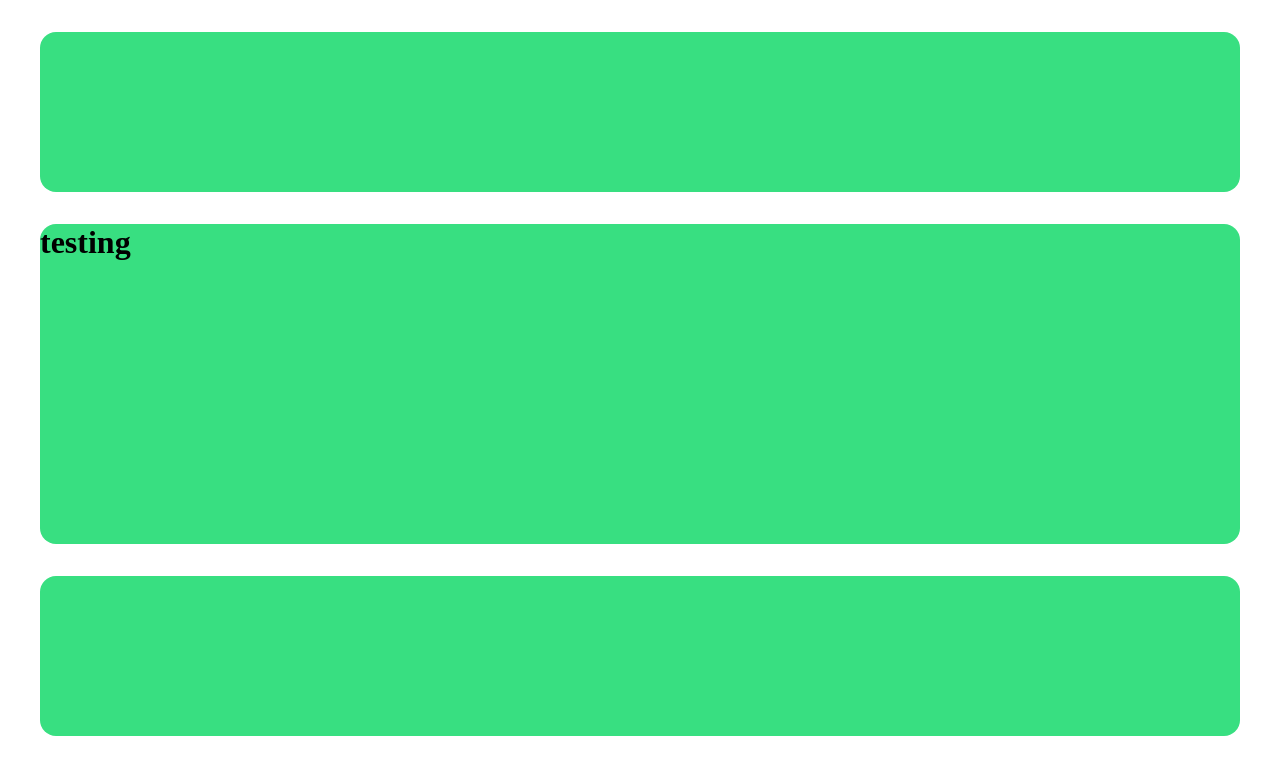
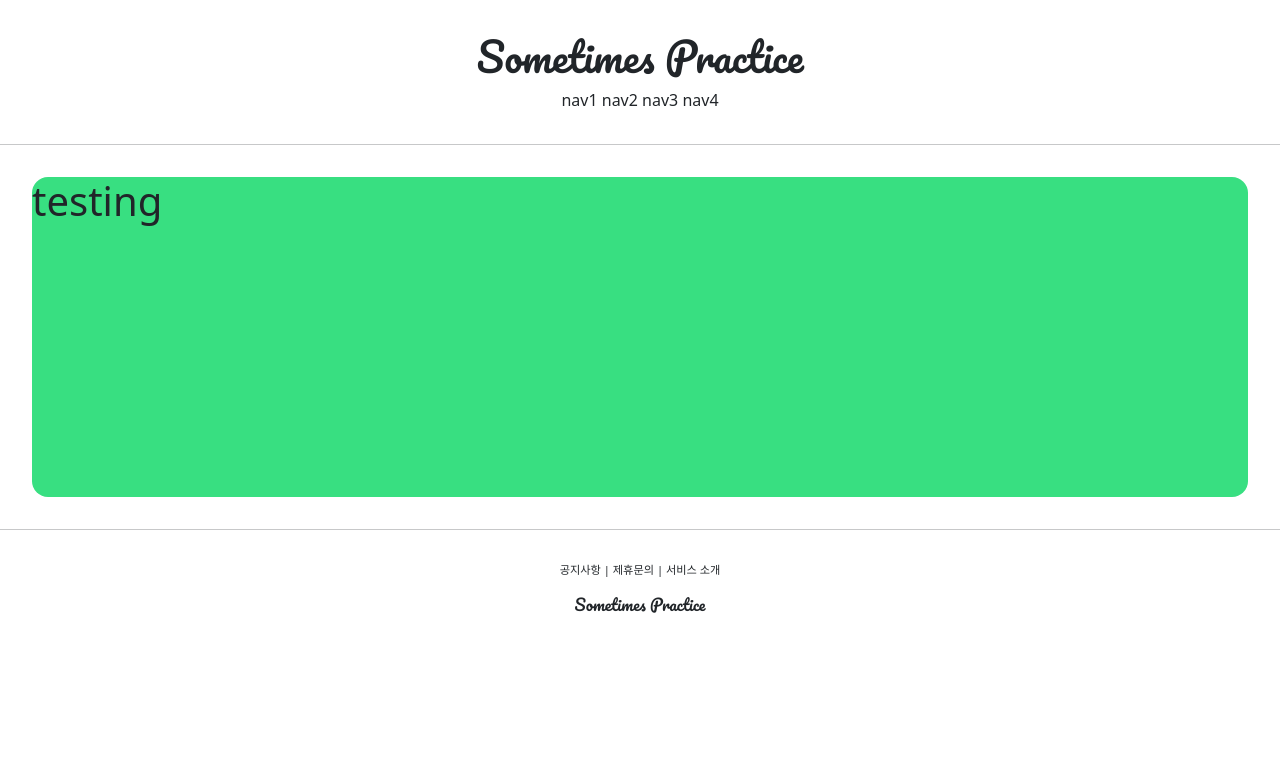
Before and after one commit to SISISS827/Django_practice, a Django app: page /account/hello_world/ in a window 1280 px wide. Shown: the top 775 px of the page. Run offline with Django 4.2, Linux system fonts and the light colour scheme.

Commit message:
10_11_css

```diff
--- a/django_practice/settings.py
+++ b/django_practice/settings.py
@@ -130,6 +130,12 @@
 
 STATIC_URL = 'static/'
 
+STATIC_ROOT = os.path.join(BASE_DIR, 'staticfiles')
+
+STATICFILES_DIRS = [
+    BASE_DIR / "static",
+]
+
 # Default primary key field type
 # https://docs.djangoproject.com/en/4.1/ref/settings/#default-auto-field
 
--- /dev/null
+++ b/static/base.css
@@ -0,0 +1,14 @@
+.Sometimes_Practice_logo {
+    font-family: 'Pacifico', cursive;
+}
+.Sometimes_Practice_footer {
+    text-align:center; margin-top: 2rem;
+}
+
+.Sometimes_Practice_header {
+    text-align:center; margin: 2rem 0;
+}
+
+.Sometimes_Practice_footer_button {
+    font-size: .7rem;
+}
--- a/templates/base.html
+++ b/templates/base.html
@@ -7,8 +7,12 @@
 
     {% include 'header.html' %}
 
+    <hr>
+
     {% block content %}
     {% endblock %}
+
+    <hr>
 
     {% include 'footer.html' %}
 
--- a/templates/footer.html
+++ b/templates/footer.html
@@ -1,3 +1,12 @@
-<div style="height: 10rem; background-color: #38df81; border-radius: 1rem; margin: 2rem;">
+<div class="Sometimes_Practice_footer">
+
+    <div class="Sometimes_Practice_footer_button">
+        <span>공지사항</span> |
+        <span>제휴문의</span> |
+        <span>서비스 소개</span>
+    </div>
+    <div style="margin-top: 1rem;">
+        <h6 class="Sometimes_Practice_logo">Sometimes Practice</h6>
+    </div>
 
 </div>
--- a/templates/head.html
+++ b/templates/head.html
@@ -1,6 +1,21 @@
+{% load static %}
+
 <head>
     <meta charset="UTF-8">
     <meta http-equiv="X-UA-Compatible" content="IE=edge">
     <meta name="viewport" content="width=device-width, initial-scale=1.0">
     <title>Practice in django</title>
+
+    <!-- BOOTSTRAP LINK -->
+    <link href="https://cdn.jsdelivr.net/npm/bootstrap@5.2.2/dist/css/bootstrap.min.css"
+                rel="stylesheet" integrity="sha384-Zenh87qX5JnK2Jl0vWa8Ck2rdkQ2Bzep5IDxbcnCeuOxjzrPF/et3URy9Bv1WTRi" crossorigin="anonymous">
+
+    <!-- GOOGLE FONTS LINK -->
+    <link rel="preconnect" href="https://fonts.googleapis.com">
+    <link rel="preconnect" href="https://fonts.gstatic.com" crossorigin>
+    <link href="https://fonts.googleapis.com/css2?family=Pacifico&display=swap" rel="stylesheet">
+
+    <!-- DEFAULT CSS LINK -->
+    <link rel="stylesheet" type="text/css" href="{% static 'base.css'%}">
+
 </head>
--- a/templates/header.html
+++ b/templates/header.html
@@ -1,3 +1,11 @@
-<div style="height: 10rem; background-color: #38df81; border-radius: 1rem; margin: 2rem;">
-
+<div class="Sometimes_Practice_header">
+    <div>
+        <h1 class="Sometimes_Practice_logo">Sometimes Practice</h1>
+    </div>
+    <div>
+        <span>nav1</span>
+        <span>nav2</span>
+        <span>nav3</span>
+        <span>nav4</span>
+    </div>
 </div>
```
